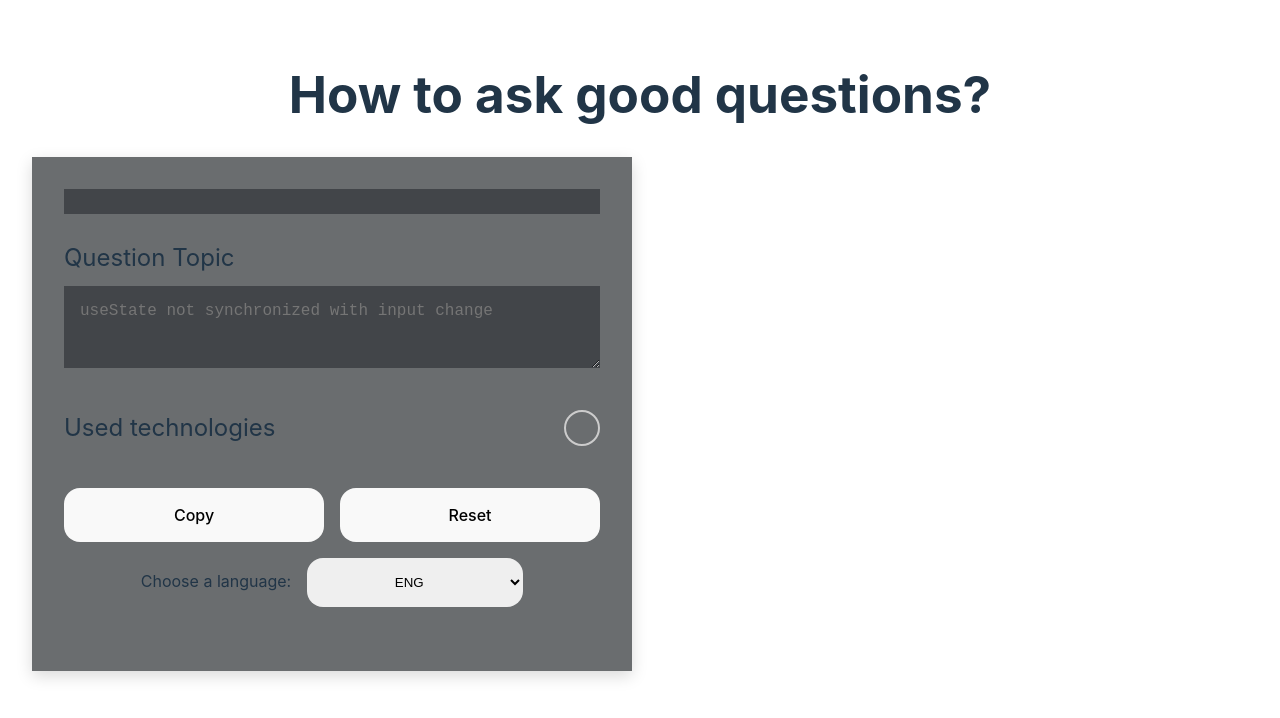
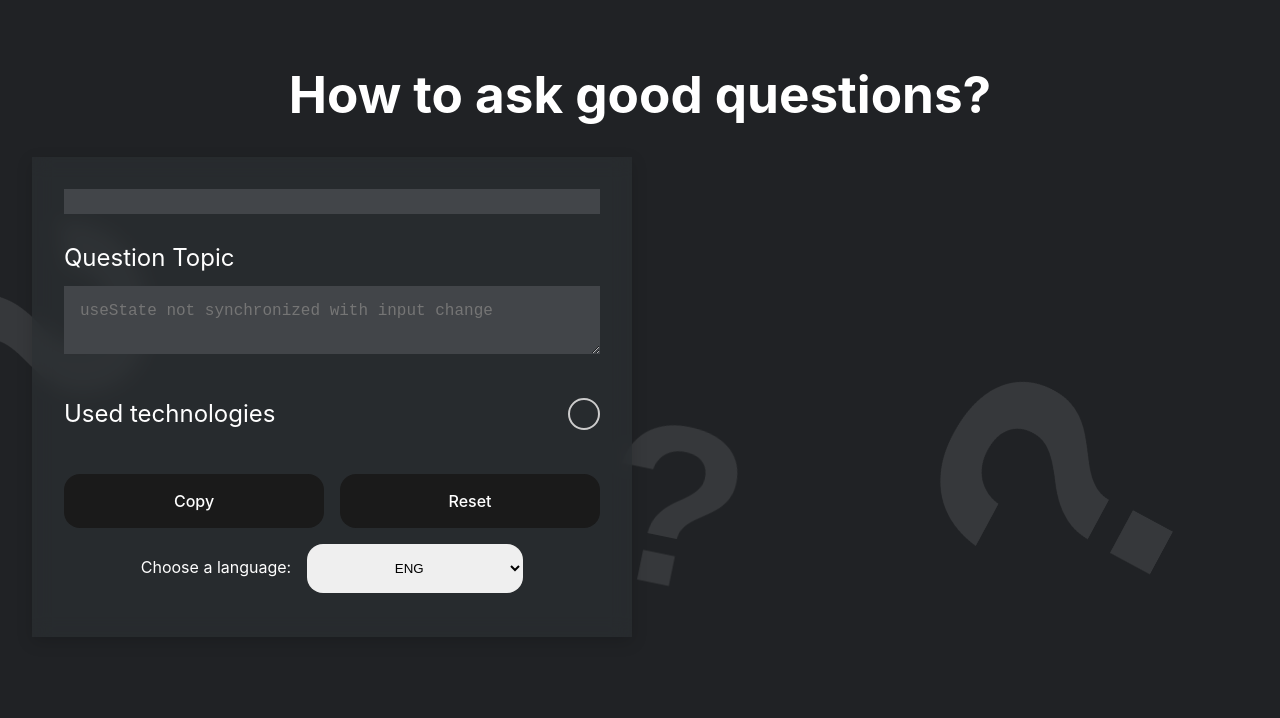
Before and after one commit to goodideagiver/how-to-ask-good-questions, a React (Vite) app: page / in a window 1280 px wide. Shown: the top 718 px of the page. Built offline with nearby package versions, Linux system fonts and the light colour scheme.

Commit message:
Remove light mode

```diff
--- a/src/index.scss
+++ b/src/index.scss
@@ -19,6 +19,10 @@
 	outline: 6px #aa66ff solid !important;
 }
 
+* {
+	box-sizing: border-box;
+}
+
 a {
 	font-weight: 500;
 	color: #646cff;
@@ -34,6 +38,7 @@ body {
 	place-items: center;
 	min-width: 320px;
 	overflow-x: hidden;
+	color: white;
 }
 
 ::-webkit-scrollbar {
@@ -63,6 +68,7 @@ button {
 	background-color: #1a1a1a;
 	cursor: pointer;
 	transition: border-color 0.25s;
+	color: white;
 
 	padding: 1rem;
 	border-radius: 1rem;
@@ -74,16 +80,3 @@ button:focus,
 button:focus-visible {
 	outline: 4px auto -webkit-focus-ring-color;
 }
-
-@media (prefers-color-scheme: light) {
-	:root {
-		color: #213547;
-		background-color: #ffffff;
-	}
-	a:hover {
-		color: #747bff;
-	}
-	button {
-		background-color: #f9f9f9;
-	}
-}
```
